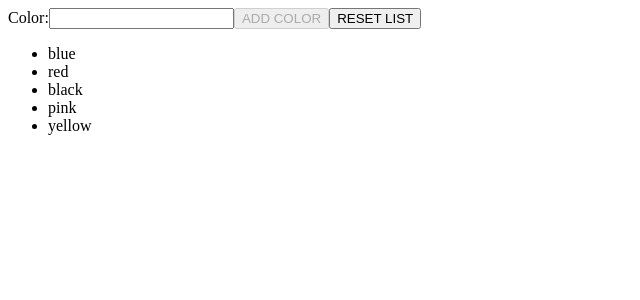
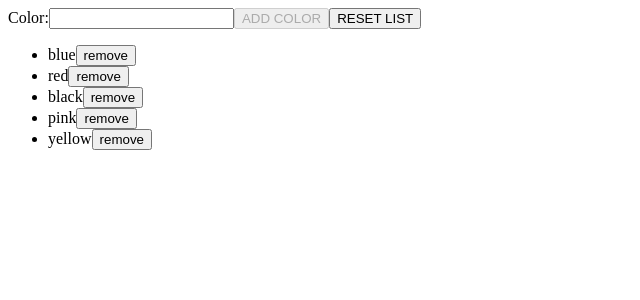
Before and after one commit to stefaniazocco/react-exercises, a React (Create React App) app: page / in a window 1280 px wide. Shown: the top 300 px of the page, without its empty margins (0-640 px from the left). Built offline with nearby package versions, Linux system fonts and the light colour scheme.

Commit message:
remove items

```diff
--- a/src/TodoList.js
+++ b/src/TodoList.js
@@ -38,7 +38,14 @@
             items: []
         })
     }
-
+    removeItem = (index) => {
+        //console.log(event)
+        let newArray = [...this.state.items]
+        newArray.splice(index, 1)
+        this.setState({
+            items : newArray
+        })
+    }
 
     render(){
         return(
@@ -56,7 +63,10 @@
 
                 <ul>
                     {this.state.items.map((todo, index) => (
-                        <li key={index}>{todo}</li>
+                        <li key={index}>
+                            {todo}
+                            <button key= {index} onClick={this.removeItem.bind(this, index)}>remove</button>
+                        </li>
                     ))}
                 </ul>
             </div>
```
